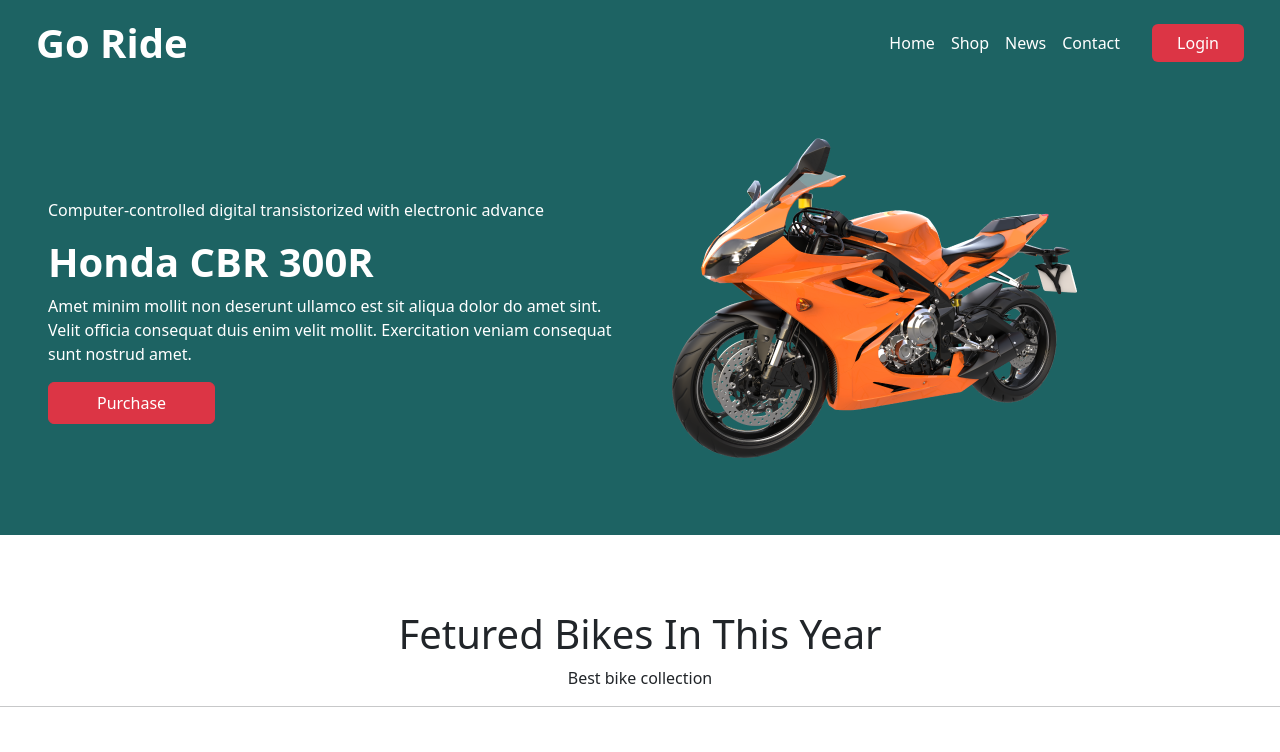
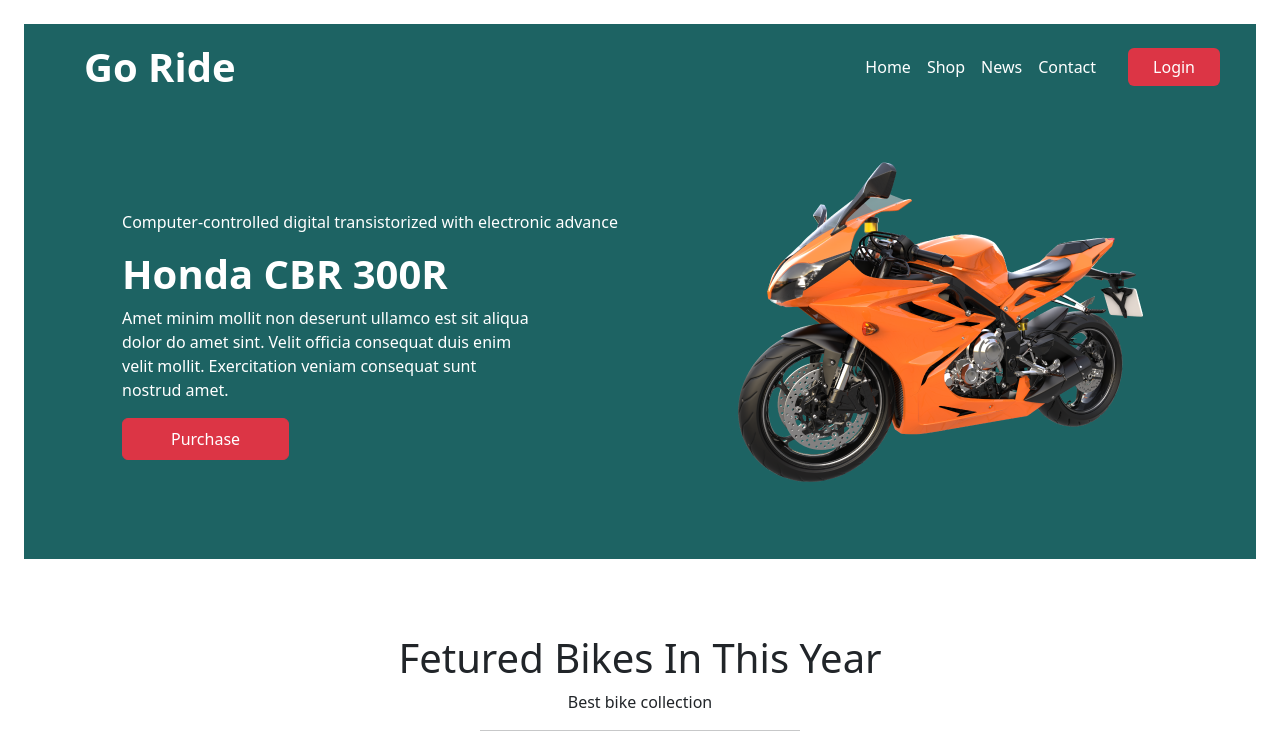
Before and after one commit to mdjihad84/Biker-Zone, a plain HTML site: page index.html in a window 1280 px wide. Shown: the top 752 px of the page. Drawn offline with nearby package versions, Linux system fonts and the light colour scheme.

Commit message:
leatest section complete

```diff
--- a/css/style.css
+++ b/css/style.css
@@ -8,8 +8,6 @@
 .bikerz-zone-light-red{
     background-color: rgba(255, 0, 0, 0.19);
 }
-
-
 .bike-width {
     width: 287px;
     margin-left: -12px;
@@ -30,3 +28,6 @@
 .latest-margin {
     margin-top: 100px;
 }
+.hero-width {
+    width: 416px;
+}
--- a/index.html
+++ b/index.html
@@ -10,10 +10,10 @@
 </head>
 <body>
   <!-- header section -->
-  <header class="bg-color">
+  <header class="bg-color m-4">
     <nav class="navbar navbar-expand-lg">
       <div class="container-fluid">
-        <a class="navbar-brand fs-1 fw-bold text-white px-4" href="#">Go Ride</a>
+        <a class="navbar-brand fs-1 fw-bold text-white px-lg-5" href="#">Go Ride</a>
         <button class="navbar-toggler" type="button" data-bs-toggle="collapse" data-bs-target="#navbarSupportedContent" aria-controls="navbarSupportedContent" aria-expanded="false" aria-label="Toggle navigation">
           <span class="navbar-toggler-icon"></span>
         </button>
@@ -37,16 +37,16 @@
       </div>
     </nav>
     <!-- hero section -->
-    <section class="row px-5 py-5">
-      <div class="col-6 align-self-center">
+    <section class="d-flex justify-content-around px-5 py-5">
+      <div class="align-self-center">
         <p class="text-white fw-light">Computer-controlled digital transistorized with electronic advance</p>
         <h1 class="text-white fw-bold">Honda CBR 300R</h1>
-        <p class="text-white fw-light">Amet minim mollit non deserunt ullamco est sit aliqua dolor
+        <p class="text-white fw-light hero-width">Amet minim mollit non deserunt ullamco est sit aliqua dolor
           do amet sint. Velit officia consequat duis enim velit mollit. Exercitation veniam consequat sunt nostrud amet.
         </p>
         <button class="btn btn-danger px-5 py-2">Purchase</button>
       </div>
-      <div class="col-6">
+      <div class="">
         <img src="./images/slider/bike3.png" alt="">
       </div>
     </section>
@@ -56,7 +56,7 @@
     <div class="text-center fetured-margin">
       <h1 class="text-bold fs-1">Fetured Bikes In This Year</h1>
       <p class="w-25 mx-auto">Best bike collection</p>
-      <hr>
+      <hr class="w-25 mx-auto">
     </div>
     <div class="my-5">
       <div class="d-flex flex-column flex-md-row flex-lg-row justify-content-evenly">
```
